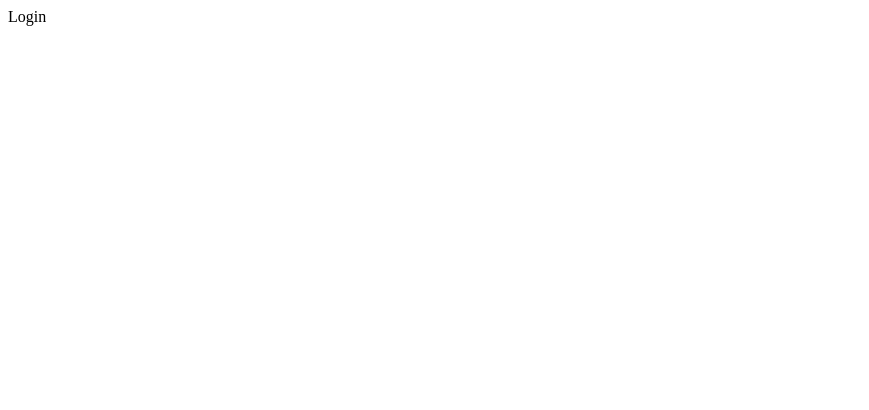
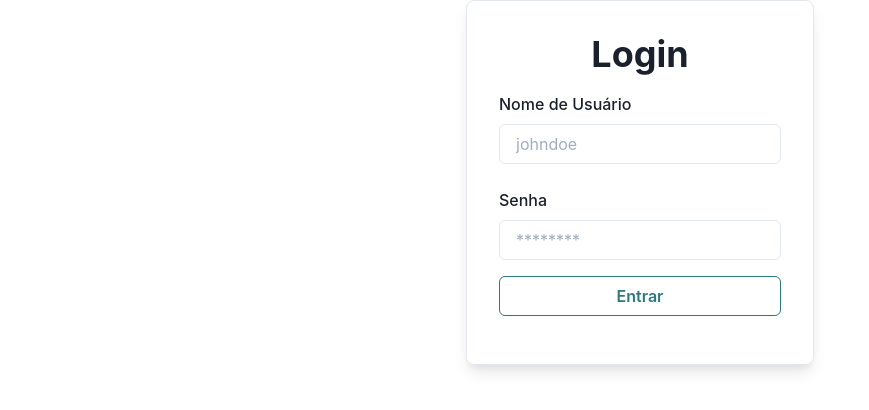
Before and after one commit to IsaacBruno/react-frontend-challenge-ewally, a React (Create React App) app: page /login in a window 1280 px wide. Shown: the top 410 px of the page, without its empty margins (0-869 px from the left). Built offline with nearby package versions, Linux system fonts and the light colour scheme.

Commit message:
feat: add private route

```diff
--- /dev/null
+++ b/src/contexts/auth.tsx
@@ -0,0 +1,65 @@
+import { useEffect, useState, useContext } from 'react';
+import { FC, createContext } from 'react';
+import * as auth from '../services/auth';
+import api from '../services/api';
+
+interface AuthContextData {
+  signed: boolean;
+  signIn(): Promise<void>;
+  signOut(): void;
+}
+
+const AuthContext = createContext<AuthContextData>({} as AuthContextData);
+
+export const AuthProvider: FC = ({ children }) => {
+  const [token, setToken] = useState<string | null>(null);
+
+  useEffect(() => {
+    function loadStorageData() {
+      const storagedToken = localStorage.getItem('@EwallyAuth:token');
+      console.log(storagedToken);
+
+      if (storagedToken) {
+        setToken(storagedToken);
+        api.defaults.headers.common['Authorization'] = `Bearer ${storagedToken}`;
+      }
+
+      // setLoading(false);
+    }
+
+    loadStorageData();
+  });
+
+  async function signIn() {
+    const response = await auth.signIn();
+    const { token } = response;
+    setToken(token);
+
+    api.defaults.headers.common['Authorization'] = `Bearer ${token}`;
+
+    localStorage.setItem('@EwallyAuth:token', token);
+  }
+
+  function signOut() {
+    localStorage.removeItem('@EwallyAuth:token');
+    setToken('');
+  }
+
+  return (
+    <AuthContext.Provider value={{ signed: !!token, signIn, signOut }}>
+      {children}
+    </AuthContext.Provider>
+  )
+};
+
+function useAuth() {
+  const context = useContext(AuthContext);
+
+  if (!context) {
+    throw new Error('useAuth must be used within an AuthProvider.');
+  }
+
+  return context;
+}
+
+export { AuthContext, useAuth };
--- a/src/pages/Home/index.tsx
+++ b/src/pages/Home/index.tsx
@@ -1,7 +1,99 @@
-import React, { FC } from 'react';
+import React, { FC, useEffect } from 'react';
+import {
+  Flex,
+  Box,
+  Text,
+  Button,
+  Table,
+  Tbody,
+  Tr,
+  Td
+} from '@chakra-ui/react';
+import DatePicker from 'react-date-picker';
+import { Chart, registerables } from 'chart.js';
+Chart.register(...registerables);
 
-const Home: FC = () => (
-  <div>Home</div>
-);
+const Home: FC = () => {
+  useEffect(() => {
+    // @ts-ignore
+    // const ctx = window.document.getElementById('myChart').getContext('2d');
+    // new Chart(ctx, {
+    //   type: 'bar',
+    //   data: {
+    //     labels: ['', '', '', ''],
+    //     datasets: [{
+    //       label: 'entrada',
+    //       data: [4, 6, 0, 6],
+    //       backgroundColor: [
+    //         'rgba(201, 201, 201, 0.2)'
+    //       ],
+    //       borderWidth: 1
+    //     }, {
+    //       label: 'saída',
+    //       data: [-2, 0, -6, -3],
+    //       backgroundColor: [
+    //         'rgba(80, 78, 78, 0.623)'
+    //       ],
+    //       borderWidth: 1
+    //     }]
+    //   },
+    //   options: {
+    //     scales: {
+    //       y: {
+    //         beginAtZero: true
+    //       }
+    //     }
+    //   }
+    // });
+  }, []);
+
+  return (
+    <Flex>
+      <Box w="150px" p="4" bg="tomato">
+        <Text>Saldo:</Text>
+        <Text>R$ 123,45</Text>
+      </Box>
+
+      <Box flex="1" p="4">
+        <Flex>
+          <Box mr="4">Extrato:</Box>
+          <Box mr="4">
+            <DatePicker />
+          </Box>
+          <Box mr="4">
+            <DatePicker />
+          </Box>
+          <Box>
+            <Button colorScheme="blue" variant="outline">
+              Pesquisar
+            </Button>
+          </Box>
+        </Flex>
+
+        {/* <canvas id="myChart"></canvas> */}
+
+        <Table variant="simple" mt="5">
+          <Tbody>
+            <Tr>
+              <Td>{`{Data}`}</Td>
+              <Td>Pagamento de boleto</Td>
+              <Td>- R$ 100,00</Td>
+            </Tr>
+            <Tr>
+              <Td>{`{Data}`}</Td>
+              <Td>Depósito</Td>
+              <Td>+ R$ 200,00</Td>
+            </Tr>
+            <Tr>
+              <Td>{`{Data}`}</Td>
+              <Td>Compra com cartão</Td>
+              <Td>- R$ 300,00</Td>
+            </Tr>
+          </Tbody>
+        </Table>
+      </Box>
+    </Flex>
+  )
+};
 
 export default Home;
--- a/src/pages/Login/index.tsx
+++ b/src/pages/Login/index.tsx
@@ -1,7 +1,101 @@
 import React, { FC } from 'react';
+import {
+  Flex,
+  Box,
+  Heading,
+  FormControl,
+  FormLabel,
+  Input,
+  Button,
+  FormErrorMessage
+} from '@chakra-ui/react';
+import {
+  Formik,
+  Form,
+  Field,
+  FieldInputProps,
+  FormikState
+} from 'formik';
+import * as Yup from 'yup';
+import { useAuth } from '../../contexts/auth';
 
-const Login: FC = () => (
-  <div>Login</div>
-);
+const LoginSchema = Yup.object().shape({
+  username: Yup.string()
+    .required('Campo obrigatório'),
+  password: Yup.string()
+    .min(6, 'Deve ter pelo menos 6 caracteres')
+    .required('Campo obrigatório')
+});
+
+interface FormValues {
+  username: string;
+  password: string;
+}
+
+const Login: FC = () => {
+  const { signIn } = useAuth();
+  const initialValues: FormValues = { username: '', password: '' };
+
+  return (
+    <Flex width="full" align="center" justifyContent="center">
+      <Box p={8} maxWidth="500px" borderWidth={1} borderRadius={8} boxShadow="lg">
+        <Box textAlign="center">
+          <Heading>Login</Heading>
+        </Box>
+        <Box my={4} textAlign="center">
+          <Formik
+            initialValues={initialValues}
+            validationSchema={LoginSchema}
+            onSubmit={async (values, actions) => {
+              console.log({ values, actions });
+              signIn();
+              actions.setSubmitting(false);
+            }}
+          >
+            {({ isSubmitting }) => (
+              <Form>
+                <Field name="username">
+                  {({ field, form }: {
+                    field: FieldInputProps<any>;
+                    form: FormikState<any>;
+                  }) => (
+                    <FormControl isInvalid={!!form.touched.username && !!form.errors.username}>
+                      <FormLabel htmlFor="username">Nome de Usuário</FormLabel>
+                      <Input {...field} id="username" placeholder="johndoe" />
+                      <FormErrorMessage>{form.errors.username}</FormErrorMessage>
+                    </FormControl>
+                  )}
+                </Field>
+
+                <Field name="password" type="password">
+                  {({ field, form }: {
+                    field: FieldInputProps<any>;
+                    form: FormikState<any>;
+                  }) => (
+                    <FormControl mt={6} isInvalid={!!form.touched.password && !!form.errors.password}>
+                      <FormLabel htmlFor="password">Senha</FormLabel>
+                      <Input type="password" {...field} id="password" placeholder="********" />
+                      <FormErrorMessage>{form.errors.password}</FormErrorMessage>
+                    </FormControl>
+                  )}
+                </Field>
+                <Button
+                  width="full"
+                  mt={4}
+                  type="submit"
+                  variant="outline"
+                  colorScheme="teal"
+                  isLoading={isSubmitting}
+                >
+                  Entrar
+                </Button>
+              </Form>
+            )}
+          </Formik>
+        </Box>
+      </Box>
+    </Flex>
+  )
+};
 
 export default Login;
--- a/src/routes.tsx
+++ b/src/routes.tsx
@@ -1,14 +1,32 @@
 import React, { FC } from 'react';
-import { Route, Switch, BrowserRouter as Router } from 'react-router-dom';
+import { Switch, BrowserRouter as Router, Redirect, RouteProps } from 'react-router-dom';
+import { useAuth } from './contexts/auth';
 
 import Home from './pages/Home';
 import Login from './pages/Login';
 
+interface CustomRouteProps extends RouteProps {
+  component: any;
+  isPrivate?: boolean;
+}
+
+const CustomRoute: FC<CustomRouteProps> = ({ component: Component, isPrivate, ...rest }) => {
+  const { signed } = useAuth();
+
+  console.log(isPrivate, signed);
+
+  if (isPrivate && !localStorage.getItem('@EwallyAuth:token')) {
+    return <Redirect to="/login" />;
+  }
+
+  return <Component {...rest} />;
+};
+
 const Routes: FC = () => (
   <Router>
     <Switch>
-      <Route exact path="/" component={Home} />
-      <Route exact path="/login" component={Login} />
+      <CustomRoute isPrivate exact path="/" component={Home} />
+      <CustomRoute exact path="/login" component={Login} />
     </Switch>
   </Router>
 );
--- /dev/null
+++ b/src/services/api.ts
@@ -0,0 +1,7 @@
+import axios from 'axios';
+
+const api = axios.create({
+  baseURL: 'https://apidev.ewally.com.br'
+});
+
+export default api;
--- /dev/null
+++ b/src/services/auth.ts
@@ -0,0 +1,13 @@
+interface Response {
+  token: string;
+}
+
+export function signIn(): Promise<Response> {
+  return new Promise((resolve) => {
+    setTimeout(() => {
+      resolve({
+        token: 'jk12h3j21h3jk212h3jk12h3jkh12j3kh12k123hh21g3f12f3'
+      });
+    }, 2000);
+  });
+}
```
Also changed, not shown: package.json (+12 -2 lines), src/App.tsx (+7 -3 lines), 1 other file (tests, documents, lock files or other folders).
